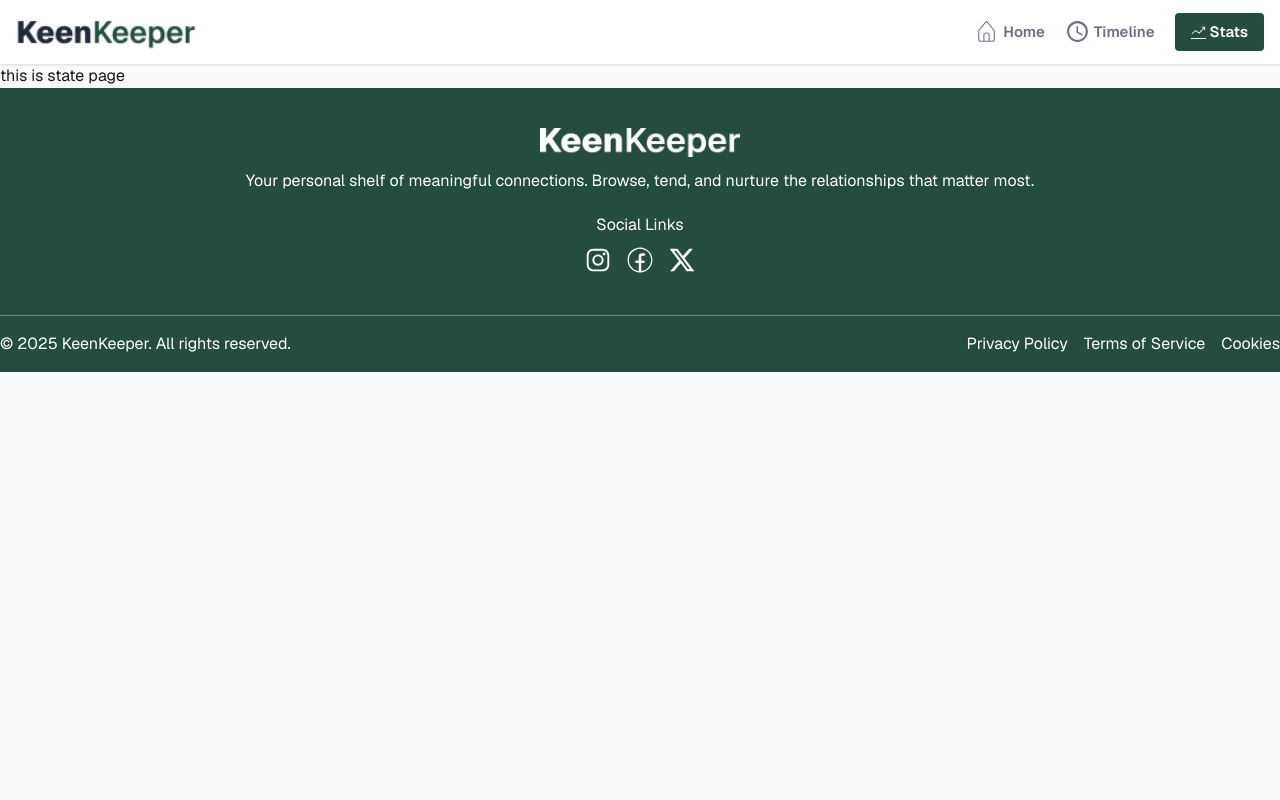
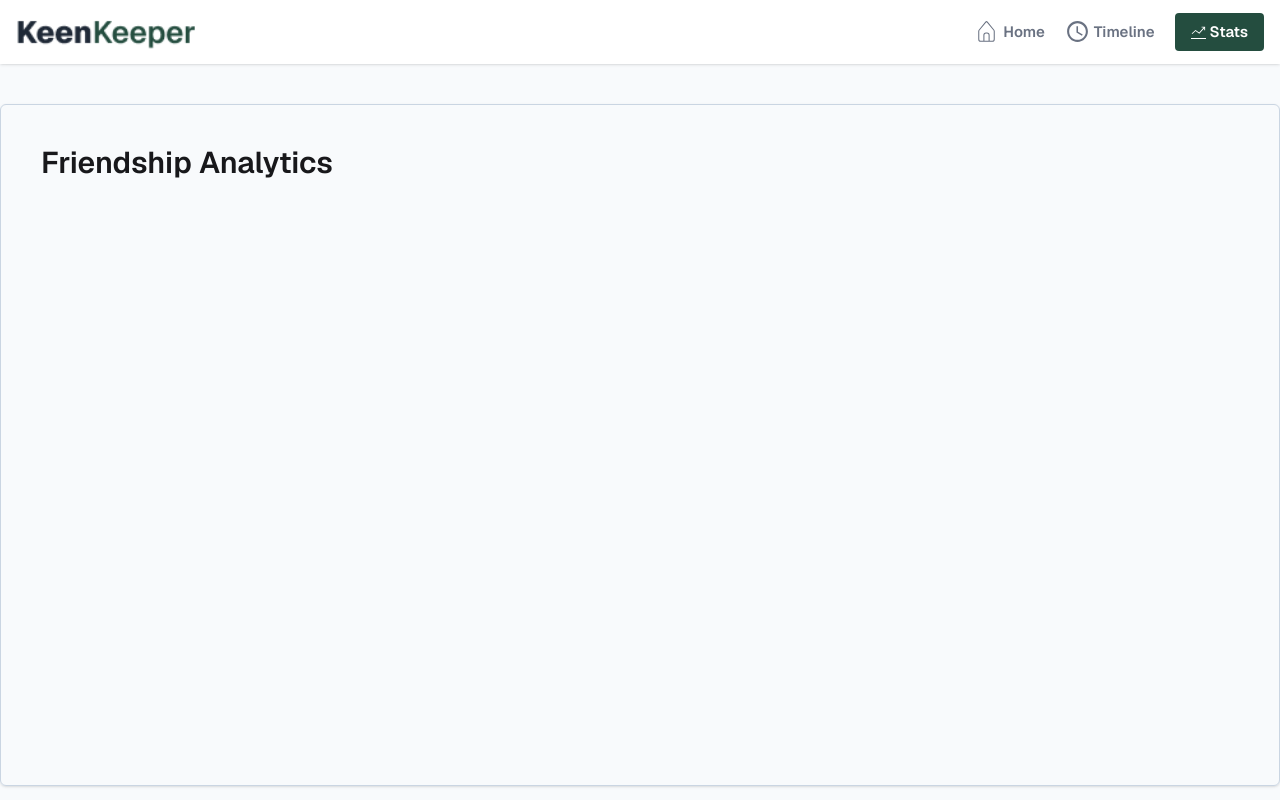
Before and after one commit to dev-shamim84/kinkeeper-A7, a Next.js app: page /stats in a window 1280 px wide. Shown: the top 800 px of the page. Built offline with nearby package versions, Linux system fonts and the light colour scheme; some icons are missing.

Commit message:
rechart added

```diff
--- a/package.json
+++ b/package.json
@@ -9,12 +9,14 @@
     "lint": "eslint"
   },
   "dependencies": {
+    "@recharts/devtools": "^0.0.11",
     "next": "16.2.3",
     "react": "19.2.4",
     "react-dom": "19.2.4",
     "react-hot-toast": "^2.6.0",
     "react-icons": "^5.6.0",
-    "react-loader-spinner": "^8.0.2"
+    "react-loader-spinner": "^8.0.2",
+    "recharts": "^3.8.1"
   },
   "devDependencies": {
     "@tailwindcss/postcss": "^4",
--- a/src/app/page.js
+++ b/src/app/page.js
@@ -5,7 +5,7 @@ import Loading from "@/components/Loading";
 import { Suspense } from "react";
 
 export const metadata = {
-  title: "Home -kinKeeper",
+  title: "Homepage -kinKeeper",
 };
 
 const friendsPromise = async () => {
--- a/src/app/stats/page.jsx
+++ b/src/app/stats/page.jsx
@@ -1,13 +1,11 @@
+import Rechart from "@/components/Rechart";
+
 export const metadata = {
-  title: "State -kinKeeper",
+  title: "Statepage -kinKeeper",
 };
 
 const StatsPage = () => {
-  return (
-    <div>
-      <h2>this is state page </h2>
-    </div>
-  );
+  return <Rechart />;
 };
 
 export default StatsPage;
--- a/src/app/timeline/page.jsx
+++ b/src/app/timeline/page.jsx
@@ -1,7 +1,7 @@
 import Timeline from "@/components/Timeline";
 
 export const metadata = {
-  title: "Timeline -kinKeeper",
+  title: "Timelinepage -kinKeeper",
 };
 
 const TimelinePage = () => {
--- /dev/null
+++ b/src/components/Rechart.jsx
@@ -0,0 +1,52 @@
+"use client";
+import { RechartsDevtools } from "@recharts/devtools";
+import { FriendContext } from "@/context/ContextProvider";
+import { useContext } from "react";
+import { Legend, Pie, PieChart, Tooltip } from "recharts";
+const Rechart = () => {
+  const { friends } = useContext(FriendContext);
+  console.log(friends);
+  const chartData = Object.values(
+    friends.reduce((acc, item) => {
+      if (!acc[item.text]) {
+        acc[item.text] = { name: item.text, value: 0 };
+      }
+      acc[item.text].value++;
+      return acc;
+    }, {})
+  );
+  return (
+    <div className=" my-10 shadow p-10 rounded-md border border-slate-300 container mx-auto">
+      <h2 className="font-semibold text-3xl mb-16 ">Friendship Analytics</h2>
+      <div className="flex flex-col justify-center items-center space-y-3">
+        <PieChart
+          style={{
+            width: "100%",
+            maxWidth: "500px",
+            maxHeight: "80vh",
+            aspectRatio: 1,
+          }}
+          responsive
+        >
+          <Pie
+            data={chartData}
+            innerRadius="80%"
+            outerRadius="100%"
+            // Corner radius is the rounded edge of each pie slice
+            cornerRadius="50%"
+            fill="#8884d8"
+            // padding angle is the gap between each pie slice
+            paddingAngle={5}
+            dataKey="value"
+            isAnimationActive={true}
+          />
+          <RechartsDevtools />
+          <Legend />
+          <Tooltip />
+        </PieChart>
+      </div>
+    </div>
+  );
+};
+
+export default Rechart;
--- a/src/context/ContextProvider.jsx
+++ b/src/context/ContextProvider.jsx
@@ -1,8 +1,6 @@
 "use client";
-
 import { createContext, useState } from "react";
 import toast from "react-hot-toast";
-
 export const FriendContext = createContext();
 const ContextProvider = ({ children }) => {
   const [friends, setFriends] = useState([]);
```
Also changed, not shown: 2 other files (tests, documents, lock files or other folders).
